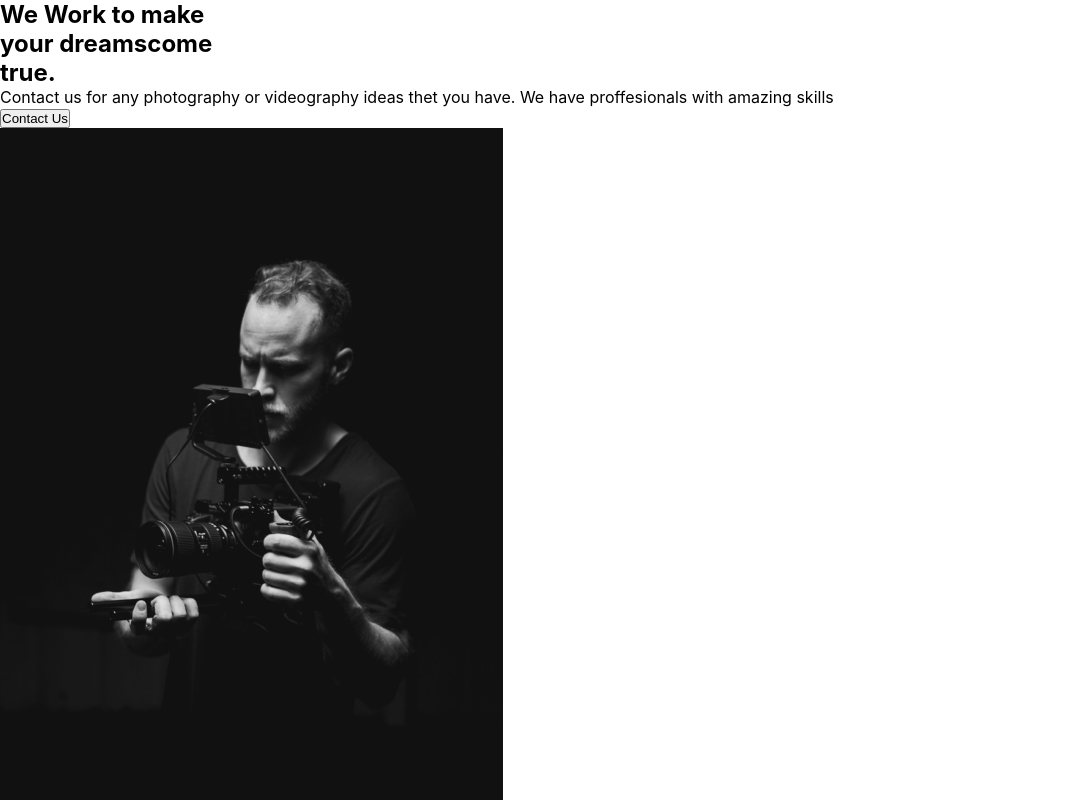
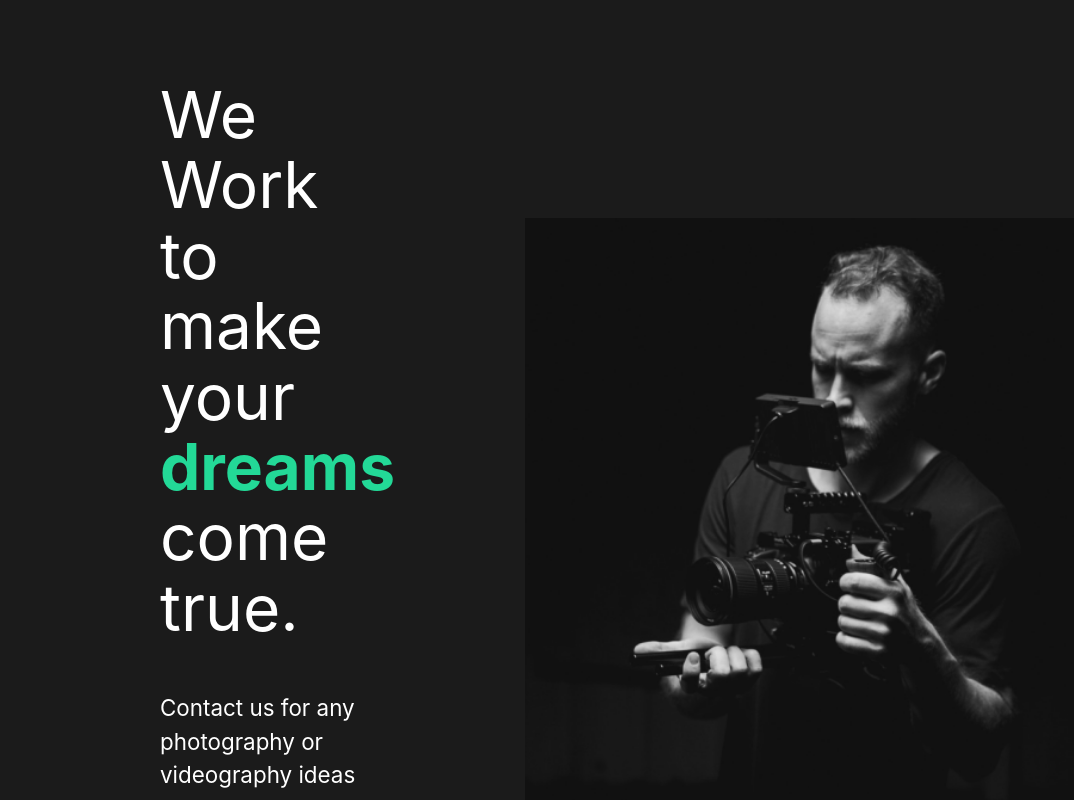
Before and after one commit to gavryk/Capture-Website, a React (Create React App) app: page / in a window 1280 px wide. Shown: the top 800 px of the page, without its empty margins (0-1074 px from the left). Built offline with nearby package versions, Linux system fonts and the light colour scheme.

Commit message:
styled about section

```diff
--- a/src/components/About/About.jsx
+++ b/src/components/About/About.jsx
@@ -12,7 +12,7 @@ const About = () => {
             <h2>We Work to make</h2>
           </div>
           <div className={style.hide}>
-            <h2>your <span>dreams</span>come</h2>
+            <h2>your <span>dreams</span> come</h2>
           </div>
           <div className={style.hide}>
             <h2>true.</h2>
--- a/src/components/About/About.module.scss
+++ b/src/components/About/About.module.scss
@@ -1,3 +1,25 @@
 .aboutSection {
-
+    padding: 5rem 10rem;
+    display: grid;
+    grid-template-columns: 1fr 600px;
+    align-items: center;
+    grid-gap: 50px;
+    min-height: 90vh;
+    .description {
+        > * {
+            color: #fff;
+        }
+        padding-right: 5rem;
+        .hide {
+            overflow: hidden;
+        }
+    }
+    .image {
+        overflow: hidden;
+        img {
+            width: 100%;
+            height: 80vh;
+            object-fit: cover;
+        }
+    }
 }
--- a/src/index.scss
+++ b/src/index.scss
@@ -1,3 +1,5 @@
+$color: #23d997;
+
 body {
   margin: 0;
   font-family: -apple-system, BlinkMacSystemFont, 'Segoe UI', 'Roboto', 'Oxygen',
@@ -5,6 +7,13 @@ body {
     sans-serif;
   -webkit-font-smoothing: antialiased;
   -moz-osx-font-smoothing: grayscale;
+
+  background-color: #1b1b1b;
+}
+
+.App {
+  max-width: 1920px;
+  margin: 0 auto;
 }
 
 code {
@@ -17,3 +26,44 @@ code {
   margin: 0;
   box-sizing: border-box;
 }
+
+button {
+  font-weight: 700;
+  font-size: 1.1rem;
+  cursor: pointer;
+  padding: 1rem 2rem;
+  border: 3px solid $color;
+  color: #fff;
+  background: transparent;
+  transition: all .5s ease-in-out;
+  &:hover {
+    background-color: $color;
+    color: #fff;
+  }
+}
+
+h2 {
+  font-size: 4rem;
+  font-weight: 400;
+  line-height: 1.1;
+}
+h3 {
+  color: #fff;
+}
+h4 {
+  font-weight: 700;
+}
+span {
+  font-weight: 700;
+  color: $color;
+}
+a {
+  font-size: 1.1rem;
+}
+
+p {
+  padding: 3rem 0rem;
+  color: #ccc;
+  font-size: 1.4rem;
+  line-height: 150%;
+}
```
